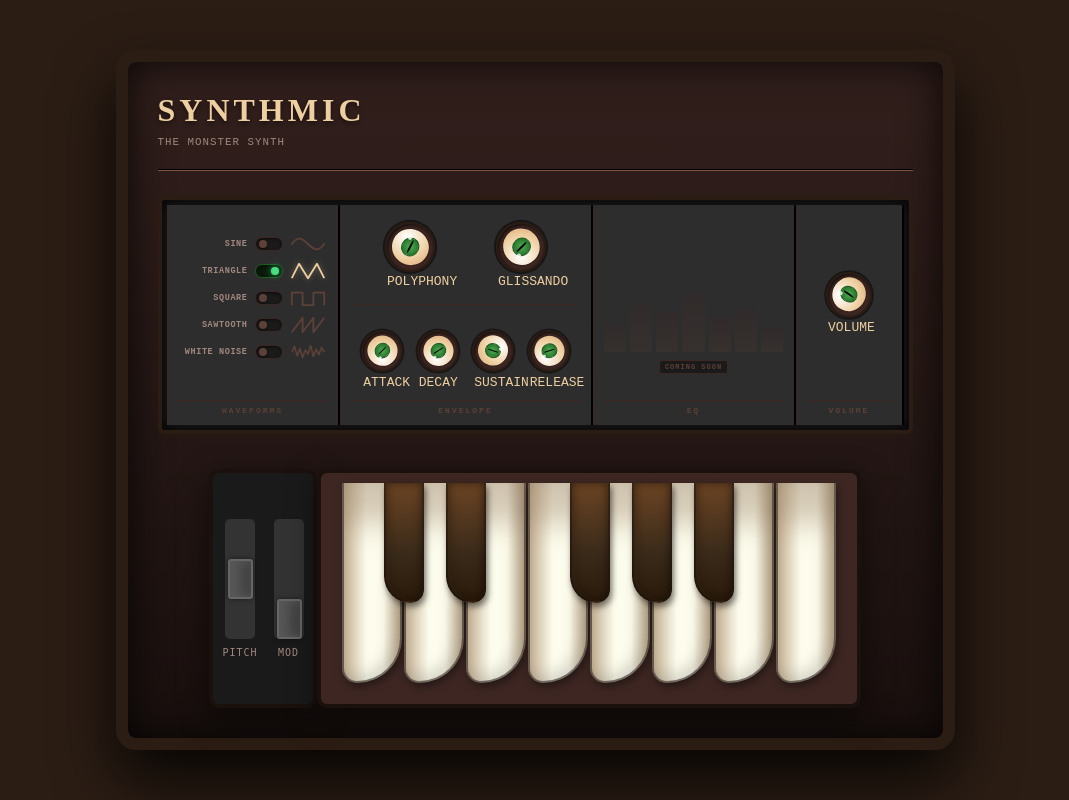
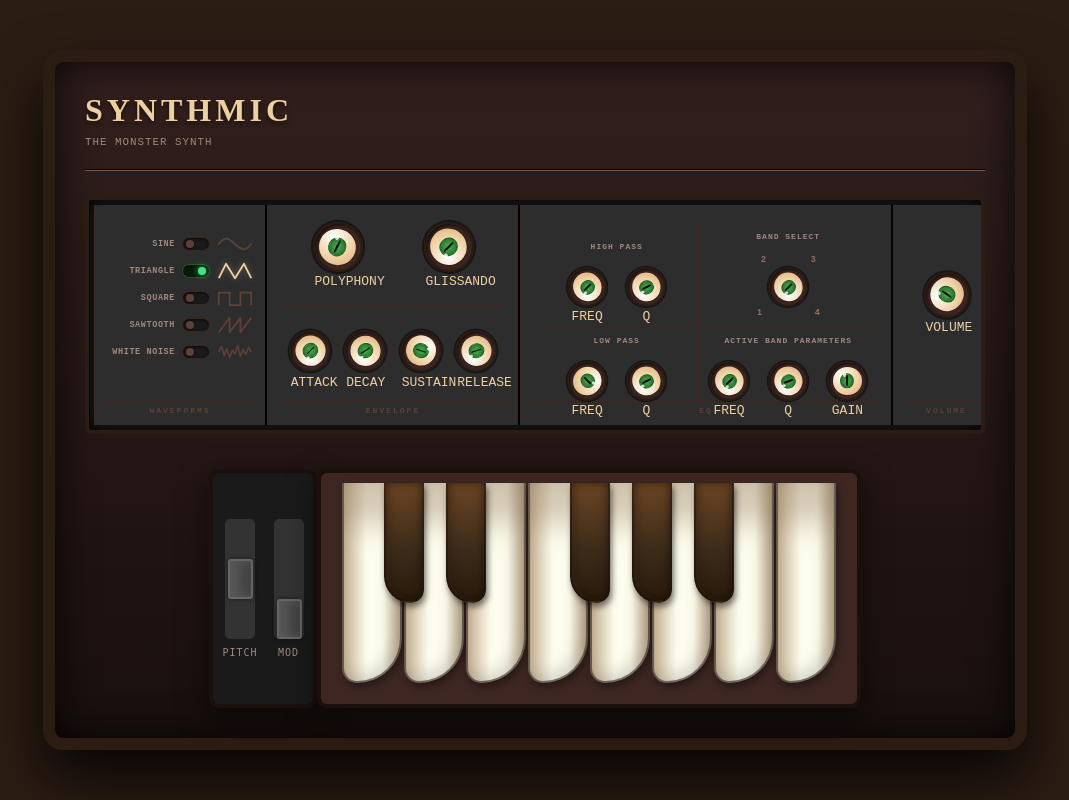
Before and after one commit to Ablandaeta/Synthmic, a React (Vite) app: page / in a window 1280 px wide. Shown: the whole page, without its empty margins (105-1174 px from the left). Built offline with nearby package versions, Linux system fonts and the light colour scheme.

Commit message:
EqModule

```diff
--- a/src/App.tsx
+++ b/src/App.tsx
@@ -6,7 +6,7 @@ import { Keyboard } from "@/components/modules/Keyboard";
 
 import { WaveformSelector } from "@/components/modules/WaveformSelector";
 import { EnvelopeControl } from "@/components/modules/EnvelopeControl";
-import { EqPlaceholder } from "@/components/modules/EqPlaceholder";
+import { EqModule } from "@/components/modules/EqModule";
 import { GenericControl } from "@/components/modules/GenericControl";
 import { Rack } from "@/components/layout/Rack/Rack";
 import { Wheels } from "@/components/modules/Wheels";
@@ -44,7 +44,7 @@ function App() {
         <Rack>
           <WaveformSelector />
           <EnvelopeControl />
-          <EqPlaceholder />
+          <EqModule />
           <GenericControl
             label="VOLUME"
             moduleLabel="VOLUME"
--- /dev/null
+++ b/src/components/modules/EqModule/EqModule.css
@@ -0,0 +1,107 @@
+/* =====================================================
+   EQ MODULE
+   4-Quadrant Grid Layout
+   Layout handled by ModulePanel.
+   ===================================================== */
+
+div.rack-module:has(.eq-module-grid) {
+  width: 350px;
+}
+
+.eq-module-grid {
+  height: 100%;
+  display: grid;
+  grid-template-columns: 1fr 1fr;
+  grid-template-rows: 1fr 1fr;
+  padding: 8px 4px;
+}
+
+/* ── Estructura de cada Cuadrante ── */
+.eq-quadrant {
+  display: flex;
+  flex-direction: column;
+  justify-content: center;
+  align-items: center;
+  padding: 8px;
+}
+
+/* Bordes internos sutiles para enmarcar como hardware */
+.eq-quadrant-border-right {
+  border-right: 1px solid #3e2723;
+}
+
+.eq-quadrant-border-bottom {
+  border-bottom: 1px solid #3e2723;
+}
+
+/* ── Tipografía Consistente ── */
+.eq-quadrant-title {
+  font-family: monospace;
+  font-size: 8px;
+  color: #a1887f;
+  margin: 0;
+  margin-bottom: 12px;
+  letter-spacing: 1px;
+  text-align: center;
+  min-height: 12px; /* Altura constante para mantener la simetría */
+  line-height: 12px;
+}
+
+/* ── Filas de Knobs (Horizontales) ── */
+.eq-knobs-row {
+  display: flex;
+  justify-content: center;
+  align-items: center;
+  gap: 16px;
+  width: 100%;
+}
+
+/* ── Contenedor Selector de Banda (Reloj) ── */
+.eq-band-selector-container {
+  position: relative;
+  display: flex;
+  justify-content: center;
+  align-items: center;
+  /* Espacio extra para que quepan los números */
+  padding: 10px;
+}
+
+/* Para ocultar el aria-label si el knob imprime label vacío pero nos deja un div vacío */
+.eq-band-selector-container .knob-label {
+  display: none;
+}
+
+.eq-band-num {
+  position: absolute;
+  font-family: monospace;
+  font-size: 9px;
+  font-weight: bold;
+  color: #8d6e63;
+}
+
+/* Posiciones estilo reloj según requerimiento
+   1: Posición a las 8 (abajo izquierda)
+   2: Posición a las 11 (arriba izquierda)
+   3: Posición a las 2 (arriba derecha)
+   4: Posición a las 6 (abajo derecha)
+*/
+
+.eq-band-num-1 {
+  bottom: 0px;
+  left: 0px;
+}
+
+.eq-band-num-2 {
+  top: 0px;
+  left: 4px;
+}
+
+.eq-band-num-3 {
+  top: 0px;
+  right: 4px;
+}
+
+.eq-band-num-4 {
+  bottom: 0px;
+  right: 0px;
+}
--- /dev/null
+++ b/src/components/modules/EqModule/EqModule.tsx
@@ -0,0 +1,131 @@
+import { useState } from "react";
+import "./EqModule.css";
+import { useSynth } from "@/hooks";
+import { Knob } from "@/components/atoms/Knob/Knob";
+import { ModulePanel } from "@/components/layout/ModulePanel";
+import { type EQBandId, type EQBandParams } from "@/audio/EQ";
+
+export const EqModule = () => {
+  const synth = useSynth();
+  const eqState = synth.eqParams;
+
+  const [selectedBandIndex, setSelectedBandIndex] = useState<1 | 2 | 3 | 4>(1);
+  const selectedBandKey = `band${selectedBandIndex}` as Extract<EQBandId, "band1" | "band2" | "band3" | "band4">;
+  const currentBandParams = eqState[selectedBandKey];
+
+  const handleBandChange = (bandId: EQBandId, param: keyof EQBandParams, value: number) => {
+    synth.setEQBand(bandId, { [param]: value });
+  };
+
+  return (
+    <ModulePanel label="EQ">
+      <div className="eq-module-grid" aria-label="EQ Module">
+
+        {/* ── CUADRANTE 1: HIGH PASS ── */}
+        <div className="eq-quadrant eq-quadrant-border-right eq-quadrant-border-bottom">
+          <h4 className="eq-quadrant-title">HIGH PASS</h4>
+          <div className="eq-knobs-row">
+            <Knob
+              label="FREQ"
+              min={20}
+              max={1000}
+              value={eqState.lowCut.frequency}
+              onChange={(v) => handleBandChange("lowCut", "frequency", v)}
+              formatTooltip={(v) => `${Math.round(v)} Hz`}
+              size={36}
+            />
+            <Knob
+              label="Q"
+              min={0.1}
+              max={10}
+              value={eqState.lowCut.Q!}
+              onChange={(v) => handleBandChange("lowCut", "Q", v)}
+              formatTooltip={(v) => v.toFixed(2)}
+              size={36}
+            />
+          </div>
+        </div>
+
+        {/* ── CUADRANTE 2: BAND SELECT ── */}
+        <div className="eq-quadrant eq-quadrant-border-bottom">
+          <h4 className="eq-quadrant-title">BAND SELECT</h4>
+          <div className="eq-band-selector-container">
+            <div className="eq-band-num eq-band-num-1">1</div>
+            <div className="eq-band-num eq-band-num-2">2</div>
+            <div className="eq-band-num eq-band-num-3">3</div>
+            <div className="eq-band-num eq-band-num-4">4</div>
+            <Knob
+              label="BAND SELECTOR"
+              min={1}
+              max={4}
+              value={selectedBandIndex}
+              onChange={(v) => setSelectedBandIndex(Math.round(v) as 1 | 2 | 3 | 4)}
+              formatTooltip={(v) => `BAND ${Math.round(v)}`}
+              size={36}
+            />
+          </div>
+        </div>
+
+        {/* ── CUADRANTE 3: LOW PASS ── */}
+        <div className="eq-quadrant eq-quadrant-border-right">
+          <h4 className="eq-quadrant-title">LOW PASS</h4>
+          <div className="eq-knobs-row">
+            <Knob
+              label="FREQ"
+              min={1000}
+              max={20000}
+              value={eqState.highCut.frequency}
+              onChange={(v) => handleBandChange("highCut", "frequency", v)}
+              formatTooltip={(v) => `${Math.round(v)} Hz`}
+              size={36}
+            />
+            <Knob
+              label="Q"
+              min={0.1}
+              max={10}
+              value={eqState.highCut.Q!}
+              onChange={(v) => handleBandChange("highCut", "Q", v)}
+              formatTooltip={(v) => v.toFixed(2)}
+              size={36}
+            />
+          </div>
+        </div>
+
+        {/* ── CUADRANTE 4: ACTIVE BAND PARAMETERS ── */}
+        <div className="eq-quadrant">
+          <h4 className="eq-quadrant-title">ACTIVE BAND PARAMETERS</h4>
+          <div className="eq-knobs-row">
+            <Knob
+              label="FREQ"
+              min={20}
+              max={20000}
+              value={currentBandParams.frequency}
+              onChange={(v) => handleBandChange(selectedBandKey, "frequency", v)}
+              formatTooltip={(v) => `${Math.round(v)} Hz`}
+              size={36}
+            />
+            <Knob
+              label="Q"
+              min={0.1}
+              max={10}
+              value={currentBandParams.Q!}
+              onChange={(v) => handleBandChange(selectedBandKey, "Q", v)}
+              formatTooltip={(v) => v.toFixed(2)}
+              size={36}
+            />
+            <Knob
+              label="GAIN"
+              min={-6}
+              max={6}
+              value={currentBandParams.gain || 0}
+              onChange={(v) => handleBandChange(selectedBandKey, "gain", v)}
+              formatTooltip={(v) => `${v > 0 ? '+' : ''}${v.toFixed(1)} dB`}
+              size={36}
+            />
+          </div>
+        </div>
+
+      </div>
+    </ModulePanel>
+  );
+};
--- /dev/null
+++ b/src/components/modules/EqModule/index.ts
@@ -0,0 +1 @@
+export * from './EqModule';
--- a/src/components/modules/EqPlaceholder/EqPlaceholder.css
+++ /dev/null
@@ -1,58 +0,0 @@
-/* =====================================================
-   EQ PLACEHOLDER MODULE
-   Inactive visual panel — backend not yet implemented.
-   Layout handled by ModulePanel.
-   ===================================================== */
-
-/* ── Wider rack slot for EQ ─────────────────────────────────────────────────── */
-div.rack-module:has(.eq-placeholder) {
-  width: 180px;
-  overflow: hidden;
-}
-
-/* ── Root ─────────────────────────────────────────────────────────────────────  */
-.eq-placeholder {
-  height: 100%;
-  display: flex;
-  flex-direction: column;
-  align-items: center;
-  justify-content: space-between;
-}
-
-/* ── Simulated EQ bars ──────────────────────────────────────────────────────── */
-.eq-placeholder__bands {
-  display: flex;
-  align-items: flex-end;
-  justify-content: center;
-  gap: 4px;
-  flex: 1;
-  min-height: 0;
-  width: 100%;
-  padding-bottom: 8px;
-  opacity: 0.2;
-}
-
-.eq-placeholder__bar {
-  flex: 1;
-  background: linear-gradient(to top, #5d4037, #3e2723);
-  border-radius: 2px 2px 0 0;
-  min-height: 4px;
-  max-height: 80px;
-}
-
-/* ── "Coming Soon" badge ─────────────────────────────────────────────────────── */
-.eq-placeholder__badge {
-  flex-shrink: 0;
-  font-family: monospace;
-  font-size: 7px;
-  font-weight: 700;
-  letter-spacing: 1px;
-  text-transform: uppercase;
-  color: #5d4037;
-  background-color: #1a1a1a;
-  border: 1px solid #3e2723;
-  border-radius: 3px;
-  padding: 2px 5px;
-  white-space: nowrap;
-  pointer-events: none;
-}
--- a/src/components/modules/EqPlaceholder/EqPlaceholder.tsx
+++ /dev/null
@@ -1,27 +0,0 @@
-import "./EqPlaceholder.css";
-import { ModulePanel } from "@/components/layout/ModulePanel";
-
-/**
- * EqPlaceholder — Slot vacío para el futuro módulo EQ.
- */
-export const EqPlaceholder = () => {
-  return (
-    <ModulePanel label="EQ">
-      <div className="eq-placeholder" aria-label="EQ module — coming soon">
-        {/* Simulated inactive EQ bars */}
-        <div className="eq-placeholder__bands" aria-hidden="true">
-          {[28, 48, 40, 60, 36, 44, 24].map((h, i) => (
-            <div
-              key={i}
-              className="eq-placeholder__bar"
-              style={{ height: `${h}px` }}
-            />
-          ))}
-        </div>
-
-        {/* Coming soon badge */}
-        <span className="eq-placeholder__badge">Coming Soon</span>
-      </div>
-    </ModulePanel>
-  );
-};
--- a/src/components/modules/EqPlaceholder/index.ts
+++ /dev/null
@@ -1 +0,0 @@
-export * from './EqPlaceholder';
```
Also changed, not shown: 2 other files (tests, documents, lock files or other folders).
